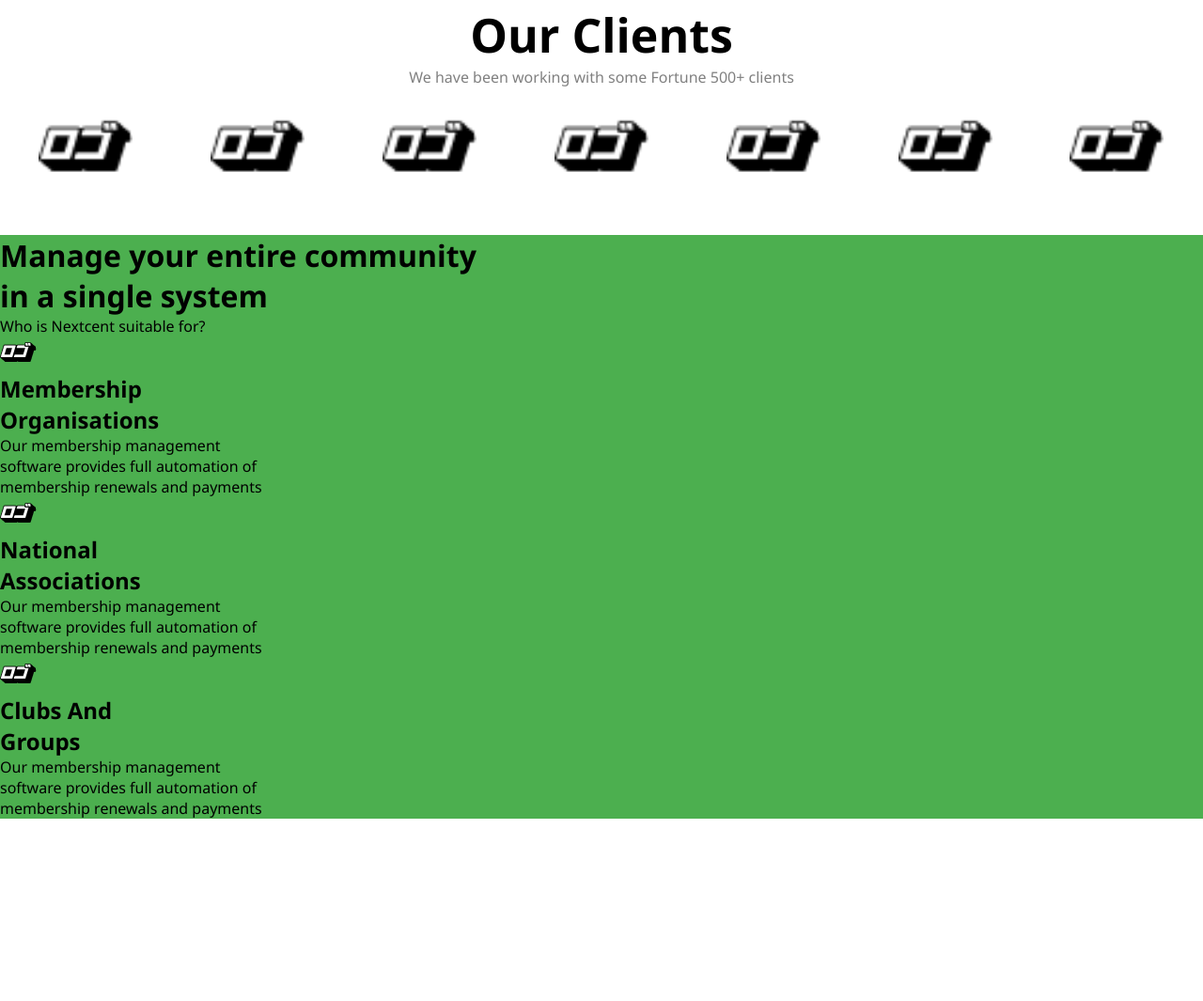
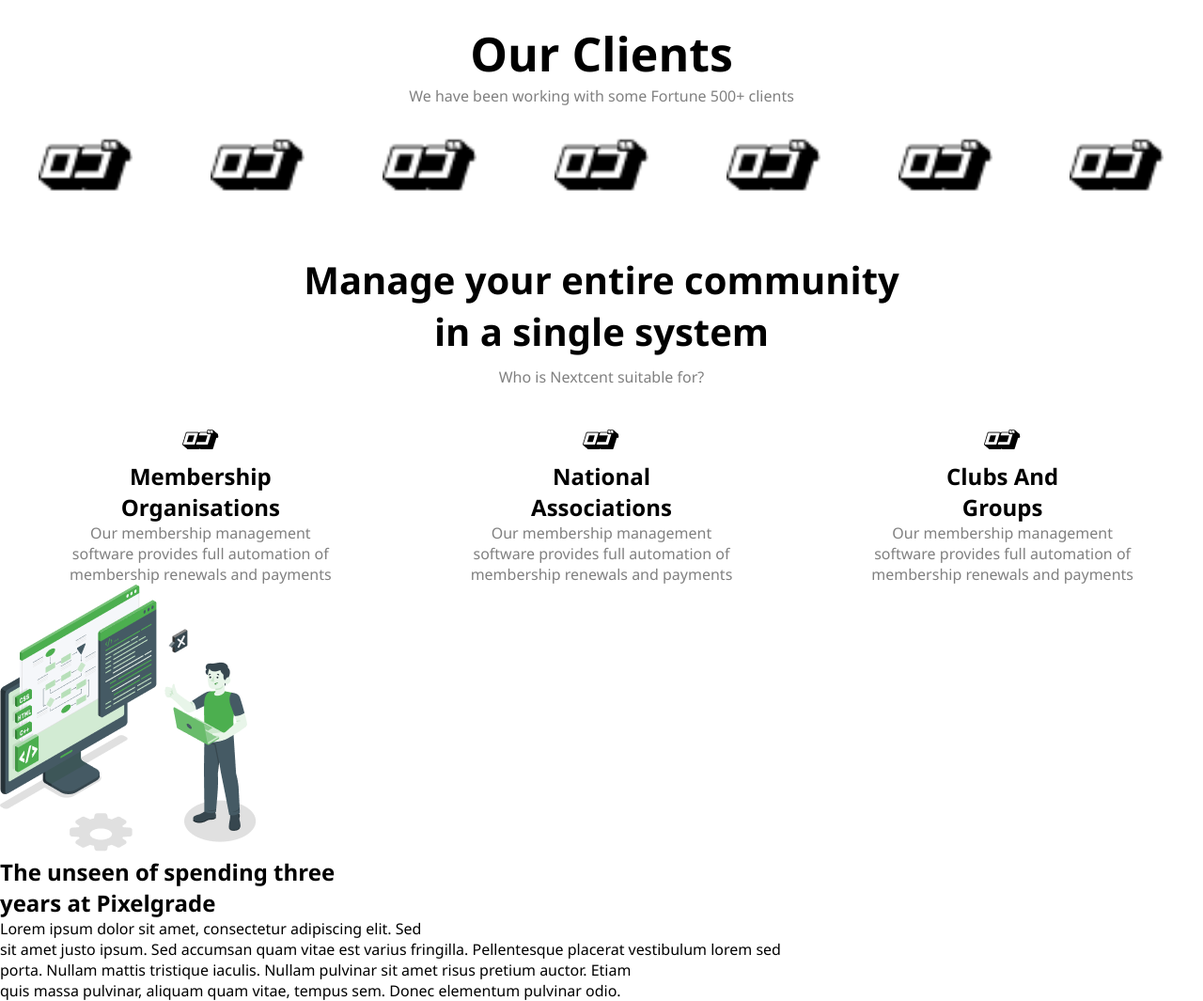
Before and after one commit to abdul-rafaycodeder/hackathon-USB, a plain HTML site: page index.html in a window 1280 px wide. Shown: the part 496-1561 px from the top of the page at 94% size. Before the commit the page ends 1367 px from the top, so only its background shows below. Drawn offline with Linux system fonts and the light colour scheme.

Commit message:
community section complete

```diff
--- a/index.html
+++ b/index.html
@@ -63,22 +63,39 @@
     <h1>Manage your entire community <br> in a single system</h1>
     <p>Who is Nextcent suitable for?</p>
    </div>
-   <div class="car1">
+   <div class="cand-main">
+   <div class="card">
     <img src="./Logo (2).png" alt="">
     <h2>Membership <br> Organisations</h2>
     <p>Our membership management <br> software provides full automation of <br> membership renewals and payments</p>
    </div>
-   <div class="car2">
+   <div class="card">
 <img src="./Logo (2).png" alt="">
 <h2>National <br> Associations</h2>
 <p>Our membership management <br> software provides full automation of <br> membership renewals and payments</p>
    </div>
-   <div class="car3">
+   <div class="card">
     <img src="./Logo (2).png" alt="">
     <h2>Clubs And <br> Groups</h2>
     <p>Our membership management <br> software provides full automation of <br> membership renewals and payments</p>
    </div>
+   </div>
 </div>
+
+<!-- spending section -->
+
+
+<div id="spending">
+  <div class="spending-img">
+    <img src="./Illustration (1).png" alt="">
+  </div>
+  <div class="spending-title">
+    <h2>The unseen of spending three <br>years at Pixelgrade</h2>
+    <p>Lorem ipsum dolor sit amet, consectetur adipiscing elit. Sed <br> sit amet justo ipsum. Sed accumsan quam vitae est varius fringilla. Pellentesque placerat vestibulum lorem sed <br>porta. Nullam mattis tristique iaculis. Nullam pulvinar sit amet risus pretium auctor. Etiam <br> quis massa pulvinar, aliquam quam vitae, tempus sem. Donec elementum pulvinar odio.</p>
+  </div>
+</div>
+
+
 
 </body>
 </html>
--- a/style.css
+++ b/style.css
@@ -16,7 +16,6 @@ body {
 
 nav {
     width: 100%;
-    /* background-color: aqua; */
     display: flex;
     align-items: center;
     justify-content: space-between;
@@ -122,7 +121,9 @@ a:hover {
 
 
 #company-section{
-    margin-top: 30px;
+    margin-top: 50px;
+    width: 100%;
+
 
 }
 
@@ -150,10 +151,39 @@ a:hover {
  /* community section  */
 
  #community{
-    background-color: #4CAF4F;
     margin-top: 50px;
+    width: 100%;
  }
 
- .community{
+ .community>h1{
+    text-align: center;
+    font-size: 40px;
 
  }
+.community>p{
+    text-align: center;
+    margin-top: 10px;
+    color: gray;
+}
+
+.card>p{
+    color: gray;
+}
+
+.card{
+
+transition: all ease-in-out 0.5;
+}
+
+.card:hover{
+    background-color: #ebffec;
+}
+
+
+.cand-main{
+display: flex;
+align-items: center;
+justify-content: space-around;
+text-align: center;
+margin-top: 39px;
+}
```
